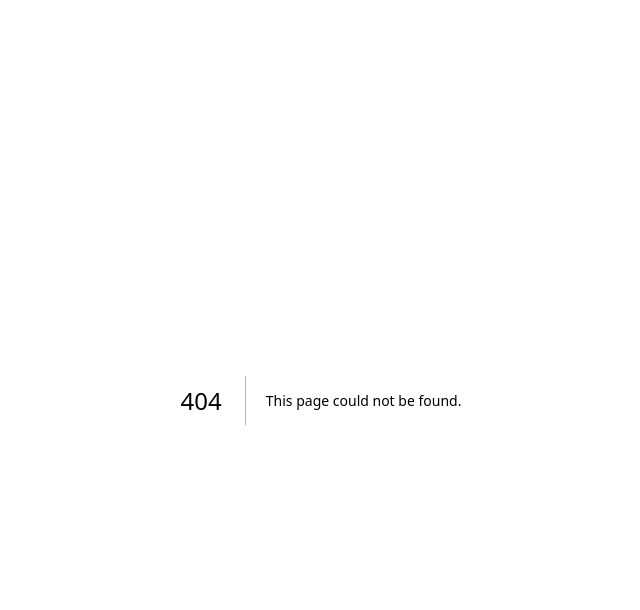
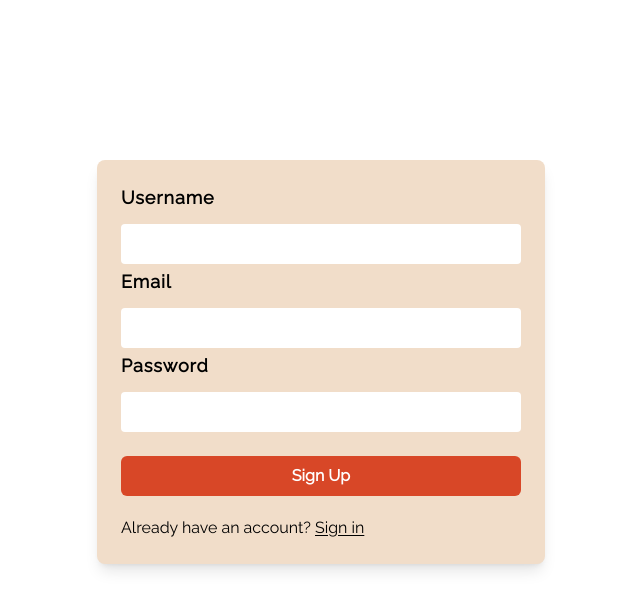
Before and after one commit to favourAyomikun/AccessoryOasis-client, a Next.js app: page /sign-up in a window 1280 px wide. Before the commit this address had no page. Shown: the top 610 px of the page, without its empty margins (319-959 px from the left). Built offline with nearby package versions, Linux system fonts and the light colour scheme.

Commit message:
uninstalled yup and writing the logic for the register user for frontend

```diff
--- a/app/SignIn.jsx
+++ b/app/SignIn.jsx
@@ -2,8 +2,8 @@
 
 import axios from "axios";
 import { useRouter } from "next/navigation";
+import Link from 'next/link'
 import { useEffect, useState } from "react";
-import * as Yup from "yup";
 
 export default function SignIn() {
   const [email, setEmail] = useState("");
@@ -13,17 +13,7 @@ export default function SignIn() {
 
   const router = useRouter();
 
-  // schema for sign in
-  const validationSchema = Yup.object().shape({
-    email: Yup.string()
-      .email("Invalid email address")
-      .required("Email is required!"),
-    password: Yup.string()
-      .min(4, "Password must be more than four characters")
-      .required("Password is required!"),
-  });
-
-  const handleSubmit = async (e) => {
+  const handleRegister = async (e) => {
     e.preventDefault();
 
     try {
@@ -98,7 +88,7 @@ export default function SignIn() {
         </p>
       )}
       <form
-        onSubmit={handleSubmit}
+        onSubmit={handleRegister}
         className="max-w-md mx-auto bg-[#F1DDC9] shadow-lg rounded-lg p-6"
       >
         <div className="input_container">
@@ -129,6 +119,7 @@ export default function SignIn() {
         >
           Sign In
         </button>
+        <p className="mt-5">Don't have an account? <Link href='/sign-up' className="underline underline-offset-2">Sign up</Link></p>
       </form>
     </main>
   );
--- a/app/globals.css
+++ b/app/globals.css
@@ -7,7 +7,7 @@
 }
 
 .input_container {
-    @apply flex flex-col mb-4;
+    @apply flex flex-col mb-1;
 }
 
 .label {
--- a/app/page.jsx
+++ b/app/page.jsx
@@ -1,4 +1,4 @@
-import SignIn from "./SignIn";
+import SignIn from "./signIn";
 
 export default function Home() {
   return (
--- a/app/register/page.jsx
+++ /dev/null
@@ -1,74 +0,0 @@
-'use client'
-
-import React from 'react'
-
-
-const Register = () => {
-    const [email, setEmail] = useState("");
-    const [password, setPassword] = useState("");
-    const [username, setUsername] = useState("");
-    const [successMessage, setSuccessMessage] = useState("");
-    const [errorMessage, setErrorMessage] = useState("");
-
-    return (
-        <main className="pt-40">
-          {successMessage && (
-            <p className="text-green-600 font-semibold text-center tracking-wide text-[17px] mb-2">
-              {successMessage}
-            </p>
-          )}
-          {errorMessage && (
-            <p className="text-red-600 font-semibold text-center tracking-wide text-[17px] mb-2">
-              {errorMessage}
-            </p>
-          )}
-          <form
-            onSubmit={handleSubmit}
-            className="max-w-md mx-auto bg-[#F1DDC9] shadow-lg rounded-lg p-6"
-          >
-            <div className="input_container">
-              <label htmlFor="username" className="label">
-                Username
-              </label>
-              <input
-                type="email"
-                className="input"
-                value={username}
-                onChange={(e) => setUsername(e.target.value)}
-              />
-            </div>
-            <div className="input_container">
-              <label htmlFor="email" className="label">
-                Email
-              </label>
-              <input
-                type="email"
-                className="input"
-                value={email}
-                onChange={(e) => setEmail(e.target.value)}
-              />
-            </div>
-            <div className="input_container">
-              <label htmlFor="password" className="label">
-                Password
-              </label>
-              <input
-                type="password"
-                className="input"
-                value={password}
-                onChange={(e) => setPassword(e.target.value)}
-              />
-            </div>
-            <button
-              type="submit"
-              className="mt-5 bg-[#D84727] text-white font-bold py-2 px-4 rounded-md w-full"
-            >
-              Sign In
-            </button>
-          </form>
-        </main>
-      );
-    }
-
-
-export default Register
--- /dev/null
+++ b/app/sign-up/page.jsx
@@ -0,0 +1,114 @@
+"use client";
+
+import React, { useState } from "react";
+import Link from "next/link";
+import { useRouter } from "next/navigation";
+import axios from "axios";
+
+const Register = () => {
+  const [email, setEmail] = useState("");
+  const [password, setPassword] = useState("");
+  const [username, setUsername] = useState("");
+  const [successMessage, setSuccessMessage] = useState("");
+  const [errorMessage, setErrorMessage] = useState("");
+
+  const router = useRouter();
+
+  const handleRegister = async (e) => {
+    e.preventDefault()
+
+    try {
+      const response = await axios.post()
+    } catch (error) {
+
+    }
+  };
+
+  return (
+    <main className="pt-40">
+      {successMessage && (
+        <p className="text-green-600 font-semibold text-center tracking-wide text-[17px] mb-2">
+          {successMessage}
+        </p>
+      )}
+      {errorMessage && (
+        <p className="text-red-600 font-semibold text-center tracking-wide text-[17px] mb-2">
+          {errorMessage}
+        </p>
+      )}
+      <form
+        onSubmit={handleRegister}
+        className=" max-w-md mx-auto bg-[#F1DDC9] shadow-lg rounded-lg p-6"
+      >
+        <div className="input_container">
+          <label htmlFor="username" className="label">
+            Username
+          </label>
+          <input
+            type="email"
+            className="input"
+            value={username}
+            onChange={(e) => {
+              setUsername(e.target.value);
+              e.target.setCustomValidity("");
+            }}
+            onInvalid={(e) => {
+              e.target.setCustomValidity("Enter your username");
+            }}
+            required
+          />
+        </div>
+        <div className="input_container">
+          <label htmlFor="email" className="label">
+            Email
+          </label>
+          <input
+            type="email"
+            className="input"
+            value={email}
+            onChange={(e) => {
+              setEmail(e.target.value);
+              e.target.setCustomValidity("");
+            }}
+            onInvalid={(e) => {
+              e.target.setCustomValidity("Enter your email address");
+            }}
+            required
+          />
+        </div>
+        <div className="input_container">
+          <label htmlFor="password" className="label">
+            Password
+          </label>
+          <input
+            type="password"
+            className="input"
+            value={password}
+            onChange={(e) => {
+              setPassword(e.target.value);
+              e.target.setCustomValidity("");
+            }}
+            onInvalid={(e) => {
+              e.target.setCustomValidity("Enter your password");
+            }}
+            required
+          />
+        </div>
+        <button
+          type="submit"
+          className="mt-5 bg-[#D84727] text-white font-bold py-2 px-4 rounded-md w-full"
+        >
+          Sign Up
+        </button>
+        <p className="mt-5">
+          Already have an account?{" "}
+          <Link href="/" className="underline underline-offset-2">
+            Sign in
+          </Link>
+        </p>
+      </form>
+    </main>
+  );
+};
+
+export default Register;
--- a/package.json
+++ b/package.json
@@ -13,8 +13,7 @@
     "next": "14.2.3",
     "react": "^18",
     "react-dom": "^18",
-    "react-icons": "^5.2.1",
-    "yup": "^1.4.0"
+    "react-icons": "^5.2.1"
   },
   "devDependencies": {
     "postcss": "^8",
```
Also changed, not shown: 1 other file (tests, documents, lock files or other folders).
